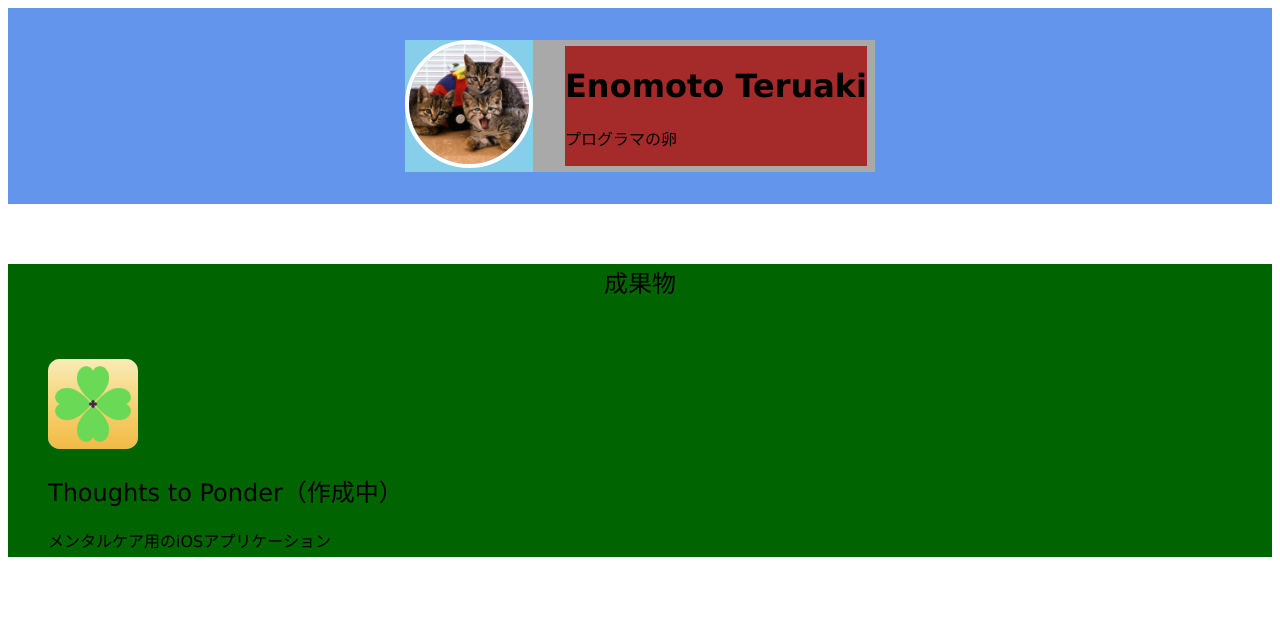
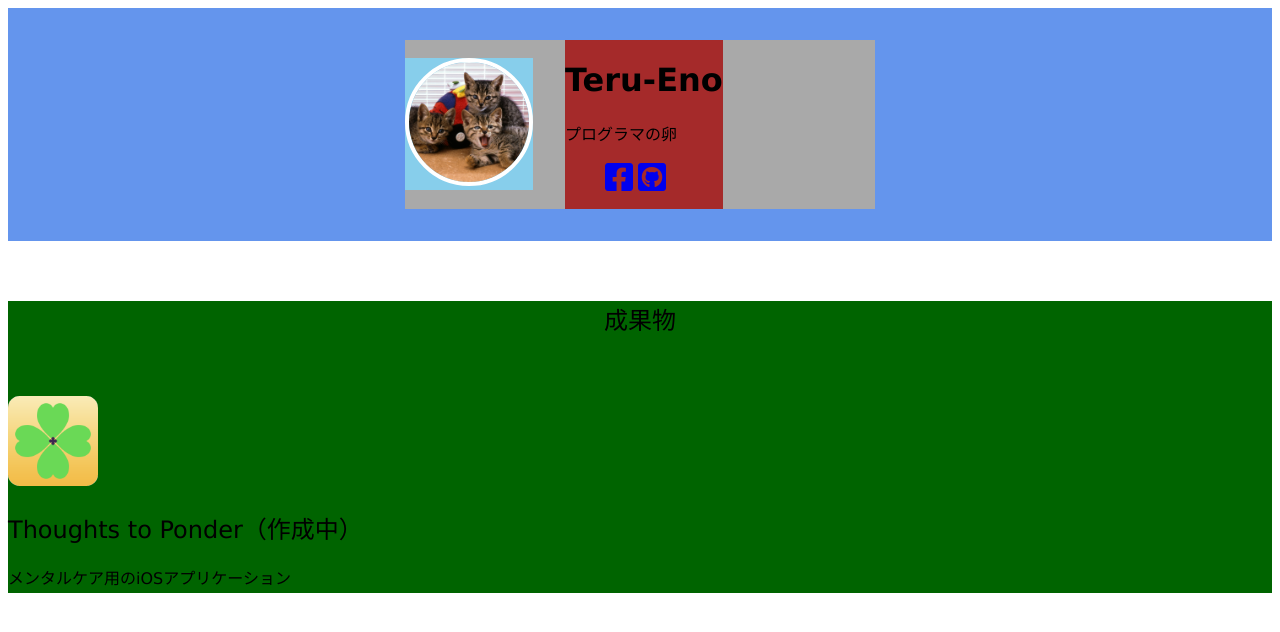
Before and after one commit to TeruEno/MyPortfolio, a plain HTML site: page index.html in a window 1280 px wide. Drawn offline with Linux system fonts and the light colour scheme.

Commit message:
font-awesome追加・アイコン使用
font-awesomeを使用可能にするためにhead部分にlinkを追加
Headerに表示している名前の下にFacebookとGitHubのURLとアイコンを追加

```diff
--- a/css/text.css
+++ b/css/text.css
@@ -61,15 +61,15 @@ section {
     font-weight: normal;
 }
 
-.works > ul > h1 {
+.works > div > h1 {
     font-weight: normal;
 }
 
-.works > ul > h2 {
+.works > div > h2 {
     font-weight: normal;
 }
 
-.works > ul > .appIcon img {
+.works > div > .appIcon img {
     border-radius: 13%;
 }
 
--- a/index.html
+++ b/index.html
@@ -5,10 +5,13 @@
     <meta charset="UTF-8">
     <meta name="viewport" content="width=device-width, initial-scale=1.0">
     <meta http-equiv="X-UA-Compatible" content="ie=edge">
+    <!-- font-awesomeを使用可能にする -->
+    <link href="https://use.fontawesome.com/releases/v5.11.2/css/all.css" rel="stylesheet">
     <title>30DAYSトライアル（My Portfolio）</title>
 
 </head>
 <body>
+    <!-- 名前＆SNS -->
     <header>
         <div class="container">
             <div class="icon">
@@ -16,21 +19,26 @@
             </div>
 
             <div class="info">
-                <h1>Enomoto Teruaki</h1>
+                <h1>Teru-Eno</h1>
                 <p>プログラマの卵</p>
+                <!-- Icons -->
+                    <ul class="icons">
+                        <a href="https://www.facebook.com/teruaki.enomoto.7"><i class="fab fa-facebook-square fa-2x"></i></a>
+                        <a href="https://github.com/TeruEno"><i class="fab fa-github-square fa-2x"></i></a>
+                    </ul>
             </div>
         </div>
     </header>
-
+    <!-- 成果物紹介 -->
     <section class="works">
         <h1>成果物</h1>
-        <ul>
+        <div>
             <div class="appIcon">
                 <img src="img/ThoughtsToPonder.png" width="90" height="90" alt="sampleProjectの画像">
             </div>
             <h2>Thoughts to Ponder（作成中）</h2>
             <p>メンタルケア用のiOSアプリケーション</p>
-        </ul>
+        </div>
     </section>
 
     <footer>
```
